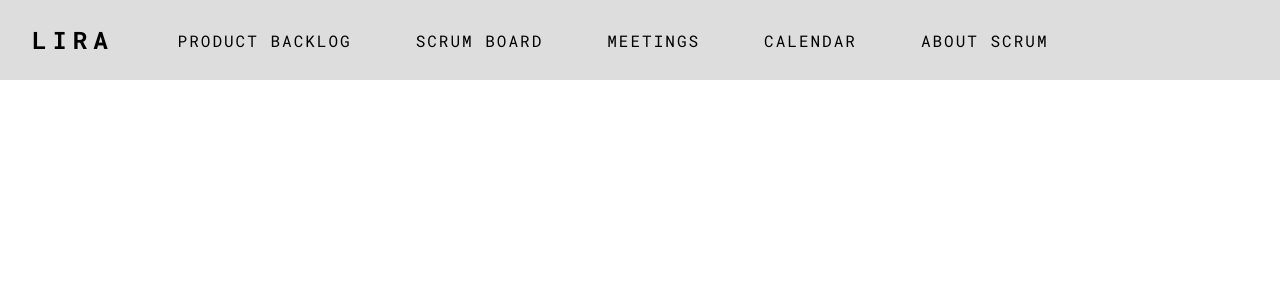
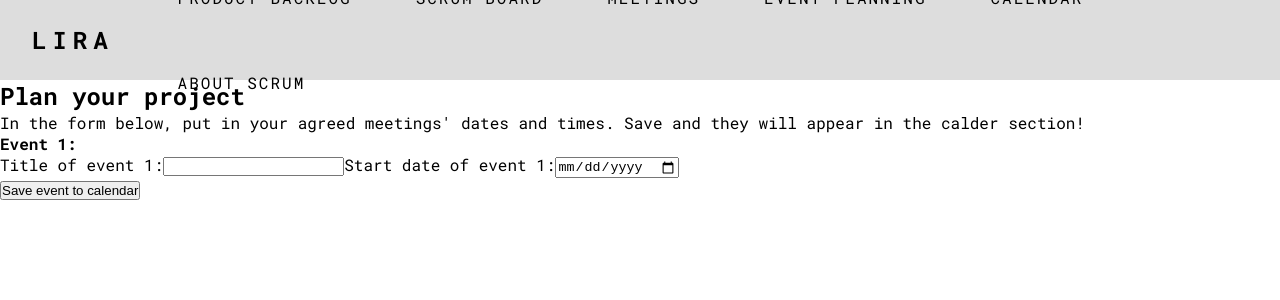
Before and after one commit to nefarious-onion/Scrum-Team-Management-App, a React (Create React App) app in the folder frontend/: page /eventplanning in a window 1280 px wide. Shown: the top 300 px of the page. Built offline with nearby package versions, Linux system fonts and the light colour scheme.

Commit message:
Event planning page - single event form

```diff
--- a/frontend/src/components/App.js
+++ b/frontend/src/components/App.js
@@ -1,5 +1,5 @@
 import React from 'react';
-import AboutScrum from './AboutScrum/AboutScrumView'
+import AboutScrum from './AboutScrum/AboutScrumView';
 import BacklogView from './BacklogView/BacklogView';
 import ScrumboardView from './ScrumboardView/ScrumboardView';
 import Landing from './Landing/Landing';
@@ -7,6 +7,7 @@ import Meetings from './Meetings/Meetings';
 import { BrowserRouter as Router, Route, Switch } from 'react-router-dom';
 import NavBar from './NavBar/NavBar';
 import Calendar from './Calendar/Calendar';
+import EventPlanning from './EventPlanning/EventPlanning';
 
 const App = () => {
   return (
@@ -18,9 +19,10 @@ const App = () => {
           <Route path="/backlog" component={BacklogView} />
           <Route path="/scrumboard" component={ScrumboardView} />
           <Route path="/meetings" component={Meetings} />
+          <Route path="/eventplanning" component={EventPlanning} />
           <Route path="/calendar" component={Calendar} />
           <Route path="/overview" />
-                    <Route path='/about' component={AboutScrum} />
+          <Route path="/about" component={AboutScrum} />
         </Switch>
       </main>
     </Router>
--- /dev/null
+++ b/frontend/src/components/EventPlanning/EventForm.js
@@ -0,0 +1,56 @@
+import React, { useState } from 'react';
+
+const EventForm = () => {
+  const [eventOne, setEventOne] = useState({
+    title: '',
+    start: '',
+  });
+
+  // changes in inputs saved to state
+  const handleInputChange = (event) => {
+    setEventOne({
+      ...eventOne,
+      [event.target.name]: event.target.value,
+    });
+    console.log(eventOne);
+    console.log(typeof eventOne.title);
+    console.log(typeof eventOne.start);
+  };
+
+  // clicking "save" button adds event to calendar
+  const addEvent = (event) => {
+    event.preventDefault();
+    console.log(
+      `Ta daaa, event added to calendar - title: ${eventOne.title}, date: ${eventOne.start}`,
+    );
+  };
+
+  return (
+    <>
+      <form>
+        <div className="form-section">
+          <h4>Event 1:</h4>
+          <label htmlFor="title">Title of event 1:</label>
+          <input
+            id="title"
+            name="title"
+            type="text"
+            onChange={handleInputChange}
+          />
+          <label htmlFor="start">Start date of event 1:</label>
+          <input
+            id="start"
+            name="start"
+            type="date"
+            onChange={handleInputChange}
+          />
+        </div>
+        <button type="submit" onClick={addEvent}>
+          Save event to calendar
+        </button>
+      </form>
+    </>
+  );
+};
+
+export default EventForm;
--- /dev/null
+++ b/frontend/src/components/EventPlanning/EventPlanning.js
@@ -0,0 +1,19 @@
+import React from 'react';
+import EventForm from './EventForm';
+
+const EventPlanning = () => {
+  return (
+    <>
+      <div className="event-plan-heading">
+        <h2>Plan your project</h2>
+        <p>
+          In the form below, put in your agreed meetings' dates and times. Save
+          and they will appear in the calder section!
+        </p>
+      </div>
+      <EventForm />
+    </>
+  );
+};
+
+export default EventPlanning;
--- a/frontend/src/components/NavBar/NavBar.js
+++ b/frontend/src/components/NavBar/NavBar.js
@@ -25,6 +25,11 @@ const NavBar = () => {
           </Link>
         </li>
         <li className="nav-item">
+          <Link className="nav-link" to="/eventplanning">
+            Event Planning
+          </Link>
+        </li>
+        <li className="nav-item">
           <Link className="nav-link" to="/calendar">
             Calendar
           </Link>
@@ -34,10 +39,10 @@ const NavBar = () => {
             Project Overview
           </Link>
         </li> */}
-        <li className='nav-item'>
-          <Link className="nav-link" to='/about'>
+        <li className="nav-item">
+          <Link className="nav-link" to="/about">
             About Scrum
-            </Link>
+          </Link>
         </li>
       </ul>
     </nav>
```
Lines whose indentation alone changed are shown as unchanged.
